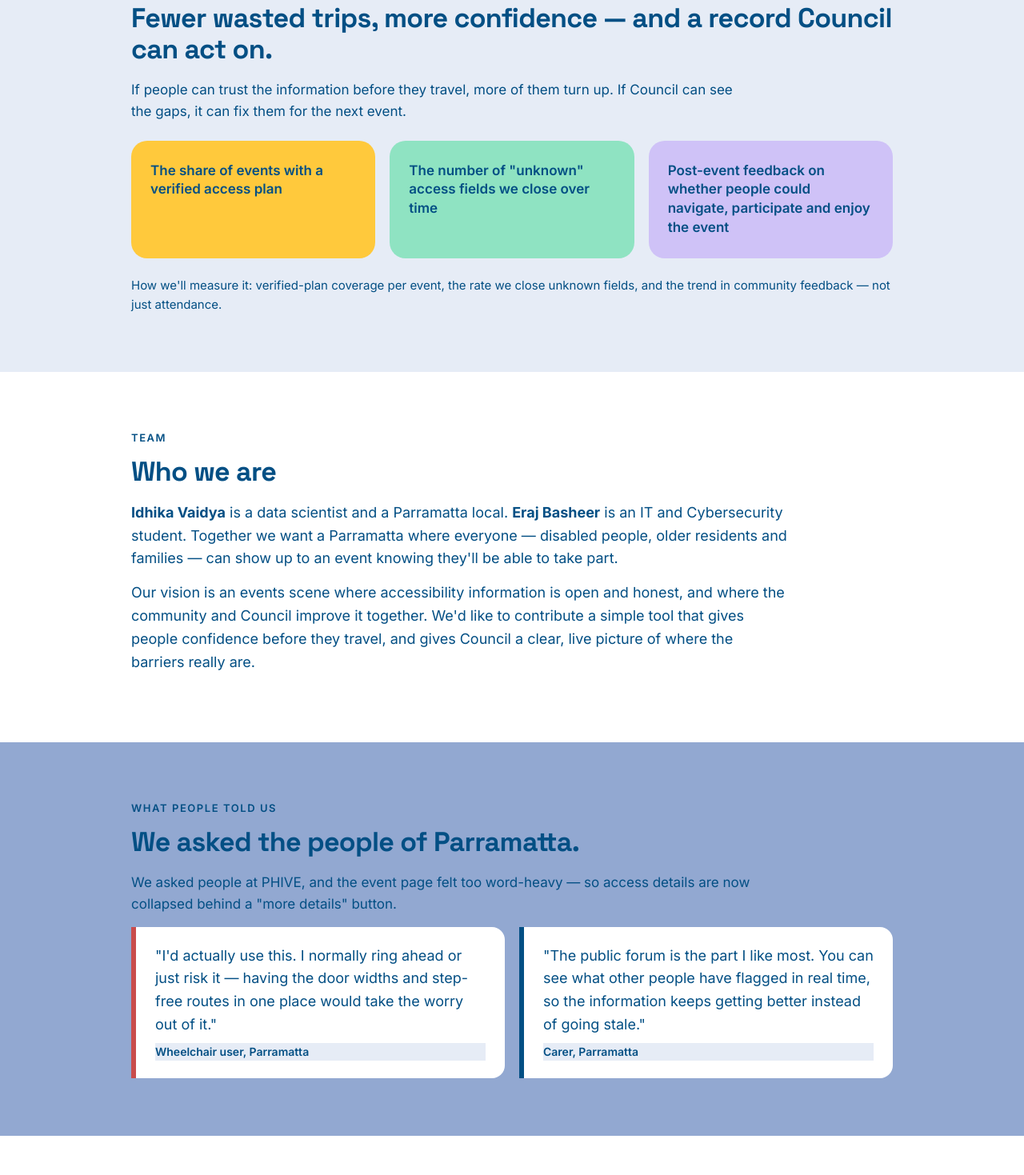
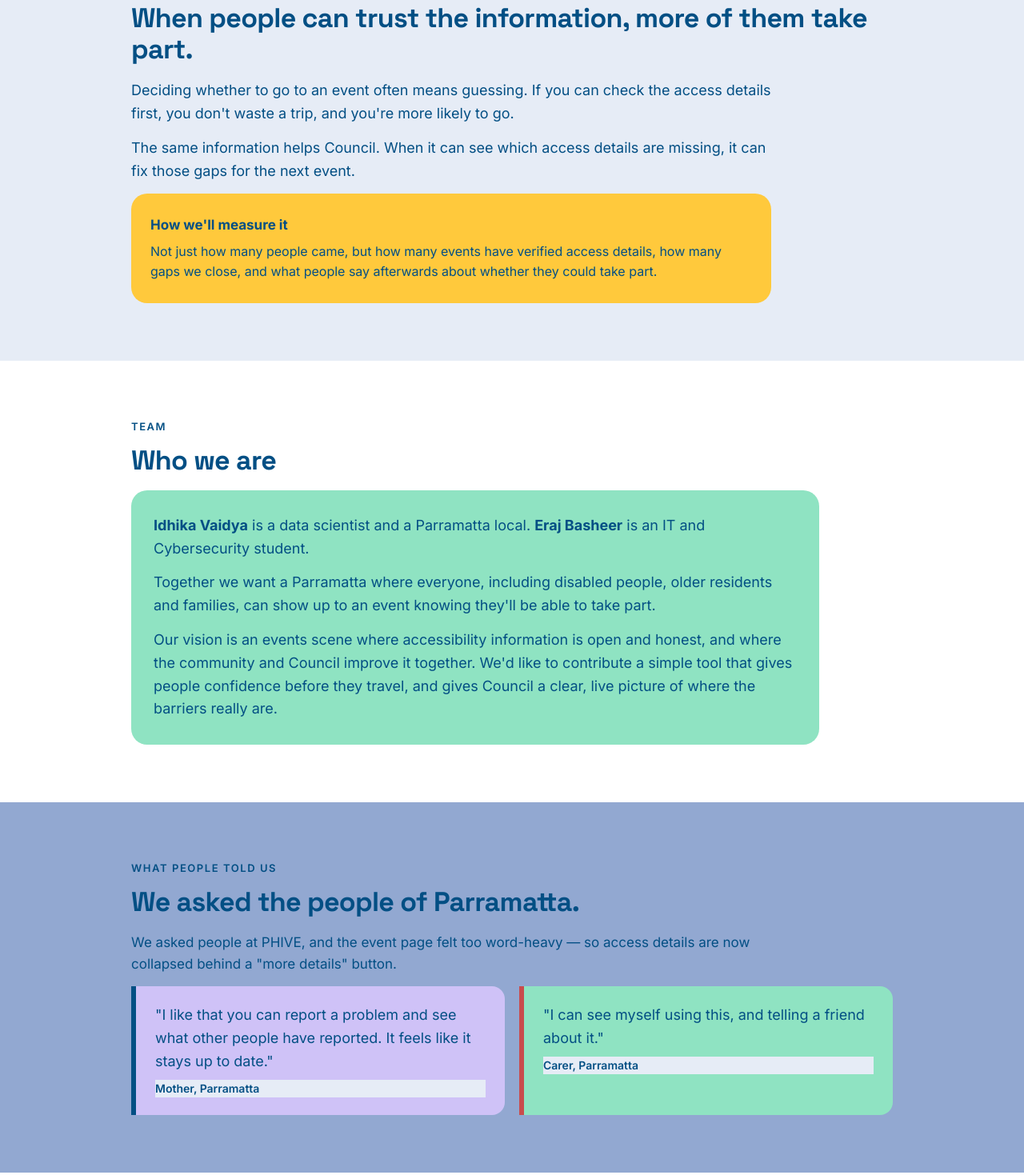
Before and after one commit to eraj-basheer/parramatta-explorer-landing-page, a plain HTML site: page index.html in a window 1280 px wide. Shown: the part 880-2349 px from the top of the page at 80% size. Drawn offline with Linux system fonts and the light colour scheme.

Commit message:
Clarify community benefit, colour team and quotes, simplify copy

```diff
--- a/index.html
+++ b/index.html
@@ -134,14 +134,13 @@
 <section style="background: var(--mist)">
   <div class="wrap" style="padding: 72px 24px">
     <p class="eyebrow">Community benefit</p>
-    <h2>Fewer wasted trips, more confidence — and a record Council can act on.</h2>
-    <p style="max-width: 780px">If people can trust the information before they travel, more of them turn up. If Council can see the gaps, it can fix them for the next event.</p>
-    <div class="grid" style="margin: 22px 0">
-      <div class="lift" style="background: var(--sun); color: var(--brand); border-radius: 20px; padding: 26px 24px; font-size: 17px; font-weight: 600; line-height: 1.4">The share of events with a verified access plan</div>
-      <div class="lift" style="background: var(--mint); color: var(--brand); border-radius: 20px; padding: 26px 24px; font-size: 17px; font-weight: 600; line-height: 1.4">The number of "unknown" access fields we close over time</div>
-      <div class="lift" style="background: var(--lav); color: var(--brand); border-radius: 20px; padding: 26px 24px; font-size: 17px; font-weight: 600; line-height: 1.4">Post-event feedback on whether people could navigate, participate and enjoy the event</div>
+    <h2>When people can trust the information, more of them take part.</h2>
+    <p style="max-width: 800px; font-size: 18px">Deciding whether to go to an event often means guessing. If you can check the access details first, you don't waste a trip, and you're more likely to go.</p>
+    <p style="max-width: 800px; font-size: 18px">The same information helps Council. When it can see which access details are missing, it can fix those gaps for the next event.</p>
+    <div class="lift" style="background: var(--sun); color: var(--brand); border-radius: 20px; padding: 26px 24px; max-width: 800px">
+      <p style="margin: 0; font-weight: 700; font-size: 17px">How we'll measure it</p>
+      <p style="margin: 6px 0 0; font-size: 16px">Not just how many people came, but how many events have verified access details, how many gaps we close, and what people say afterwards about whether they could take part.</p>
     </div>
-    <p style="margin: 0; font-size: 15px">How we'll measure it: verified-plan coverage per event, the rate we close unknown fields, and the trend in community feedback — not just attendance.</p>
   </div>
 </section>
 
@@ -150,8 +149,11 @@
   <div class="wrap" style="padding: 72px 24px">
     <p class="eyebrow">Team</p>
     <h2>Who we are</h2>
-    <p style="max-width: 820px; font-size: 18px"><strong>Idhika Vaidya</strong> is a data scientist and a Parramatta local. <strong>Eraj Basheer</strong> is an IT and Cybersecurity student. Together we want a Parramatta where everyone — disabled people, older residents and families — can show up to an event knowing they'll be able to take part.</p>
-    <p style="max-width: 820px; font-size: 18px">Our vision is an events scene where accessibility information is open and honest, and where the community and Council improve it together. We'd like to contribute a simple tool that gives people confidence before they travel, and gives Council a clear, live picture of where the barriers really are.</p>
+    <div class="lift" style="background: var(--mint); color: var(--brand); border-radius: 20px; padding: 30px 28px; max-width: 860px">
+      <p style="margin: 0 0 14px; font-size: 18px"><strong>Idhika Vaidya</strong> is a data scientist and a Parramatta local. <strong>Eraj Basheer</strong> is an IT and Cybersecurity student.</p>
+      <p style="margin: 0 0 14px; font-size: 18px">Together we want a Parramatta where everyone, including disabled people, older residents and families, can show up to an event knowing they'll be able to take part.</p>
+      <p style="margin: 0; font-size: 18px">Our vision is an events scene where accessibility information is open and honest, and where the community and Council improve it together. We'd like to contribute a simple tool that gives people confidence before they travel, and gives Council a clear, live picture of where the barriers really are.</p>
+    </div>
   </div>
 </section>
 
@@ -162,12 +164,12 @@
     <h2>We asked the people of Parramatta.</h2>
     <p style="max-width: 780px">We asked people at PHIVE, and the event page felt too word-heavy — so access details are now collapsed behind a "more details" button.</p>
     <div class="grid" style="margin-top: 10px">
-      <blockquote class="lift">
-        <p>"I'd actually use this. I normally ring ahead or just risk it — having the door widths and step-free routes in one place would take the worry out of it."</p>
-        <footer>Wheelchair user, Parramatta</footer>
+      <blockquote class="lift" style="background: var(--lav); color: var(--brand); border-left-color: var(--brand)">
+        <p>"I like that you can report a problem and see what other people have reported. It feels like it stays up to date."</p>
+        <footer>Mother, Parramatta</footer>
       </blockquote>
-      <blockquote class="lift" style="border-left-color: var(--brand)">
-        <p>"The public forum is the part I like most. You can see what other people have flagged in real time, so the information keeps getting better instead of going stale."</p>
+      <blockquote class="lift" style="background: var(--mint); color: var(--brand); border-left-color: var(--accent)">
+        <p>"I can see myself using this, and telling a friend about it."</p>
         <footer>Carer, Parramatta</footer>
       </blockquote>
     </div>
```
